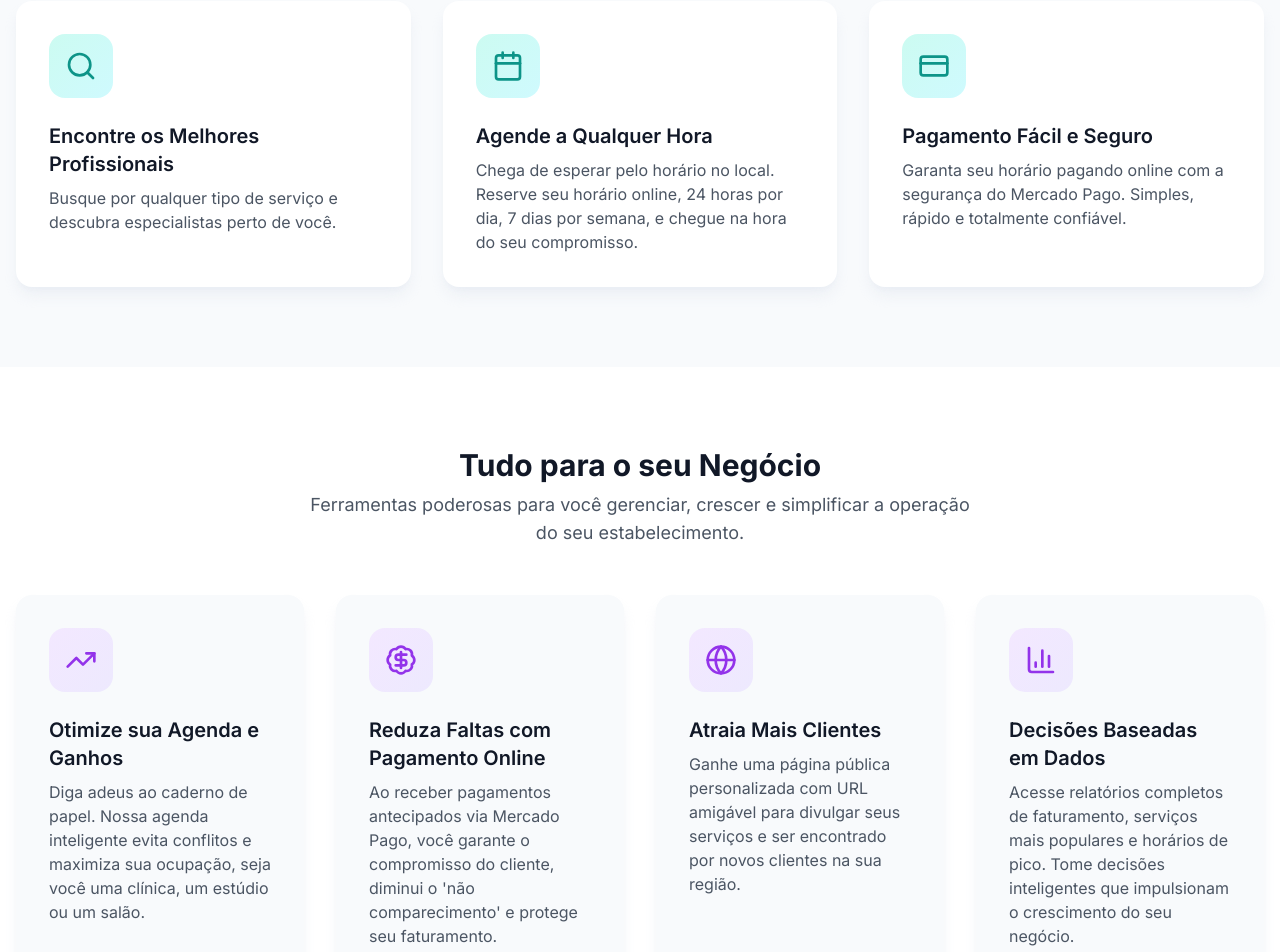
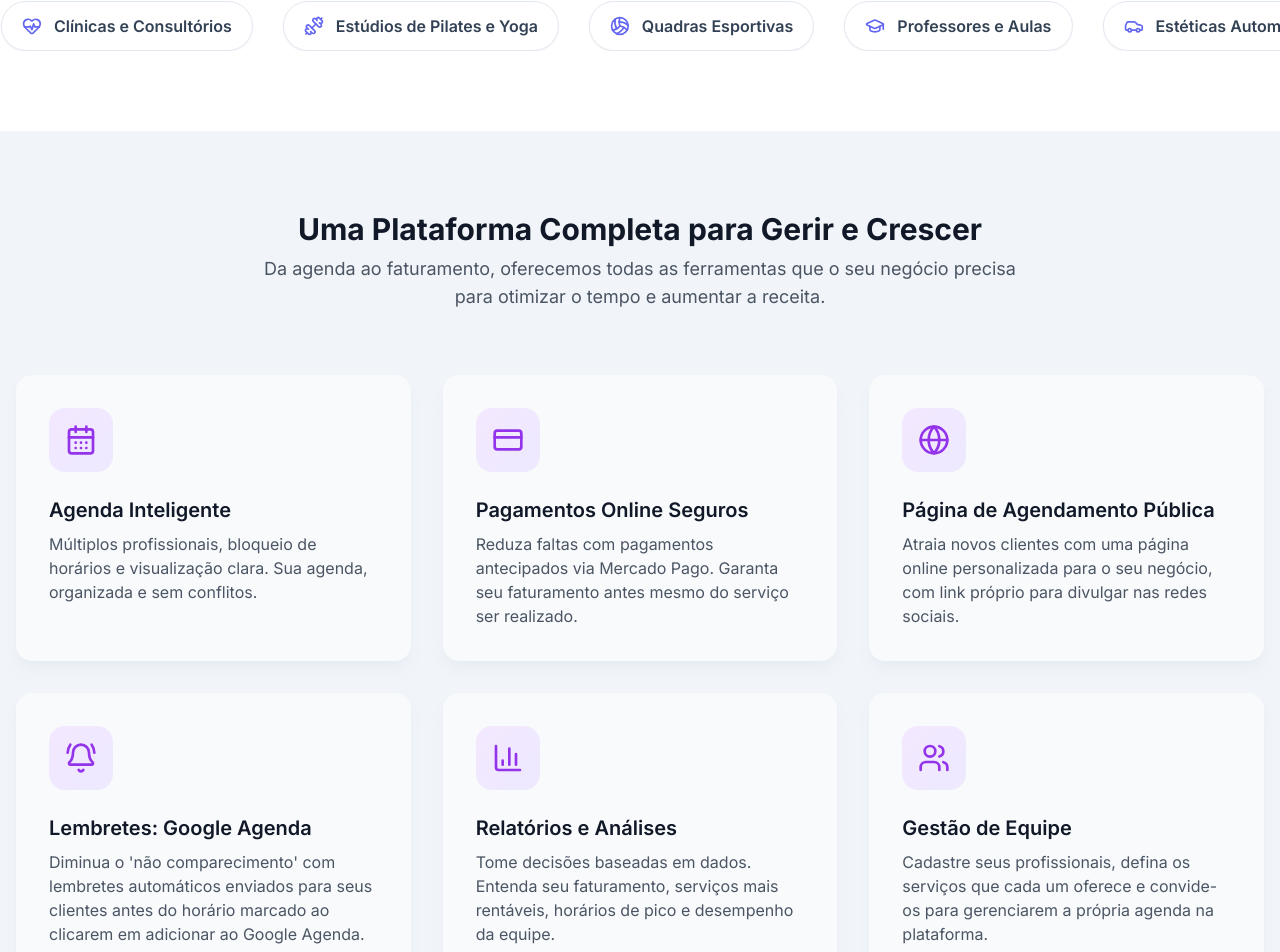
Before and after one commit to alessandrotostes/aen-agendamentos, a Next.js app in the folder app-agendamento/: page / in a window 1280 px wide. Shown: the part 1080-2032 px from the top of the page. Built offline with nearby package versions, Linux system fonts and the light colour scheme; no server answers.

Commit message:
feat: adicionar seção de audiência com swiper e atualizar benefícios do cliente e proprietário

```diff
--- a/app-agendamento/package.json
+++ b/app-agendamento/package.json
@@ -32,6 +32,7 @@
     "react-transition-group": "^4.4.5",
     "recharts": "^3.2.1",
     "stripe": "^18.4.0",
+    "swiper": "^12.0.2",
     "uid": "^2.0.2"
   },
   "devDependencies": {
--- a/app-agendamento/src/app/page.tsx
+++ b/app-agendamento/src/app/page.tsx
@@ -3,6 +3,7 @@
 
 import { Header } from "@/components/landing/Header";
 import { HeroSection } from "@/components/landing/HeroSection";
+import { AudienceSection } from "@/components/landing/AudienceSection";
 import { ClientBenefits } from "@/components/landing/ClientBenefits";
 import { OwnerBenefits } from "@/components/landing/OwnerBenefits";
 import { ProfessionalBenefits } from "@/components/landing/ProfessionalBenefits";
@@ -15,8 +16,9 @@ export default function HomePage() {
       <Header />
       <main>
         <HeroSection />
+        <AudienceSection />
+        <OwnerBenefits />
         <ClientBenefits />
-        <OwnerBenefits />
         <ProfessionalBenefits />
         <CTASection />
       </main>
--- /dev/null
+++ b/app-agendamento/src/components/landing/AudienceSection.tsx
@@ -0,0 +1,94 @@
+"use client";
+
+import {
+  Scissors,
+  HeartPulse,
+  Dumbbell,
+  GraduationCap,
+  Volleyball,
+  Car,
+  Leaf,
+  CalendarDays,
+  PawPrint,
+  type LucideIcon,
+} from "lucide-react";
+import React from "react";
+
+// Importar o Swiper e os seus módulos
+import { Swiper, SwiperSlide } from "swiper/react";
+import { Autoplay, FreeMode } from "swiper/modules";
+
+// Importar os estilos do Swiper
+import "swiper/css";
+import "swiper/css/free-mode";
+
+const audiences = [
+  { icon: Scissors, name: "Salões e Barbearias" },
+  { icon: HeartPulse, name: "Clínicas e Consultórios" },
+  { icon: Dumbbell, name: "Estúdios de Pilates e Yoga" },
+  { icon: Volleyball, name: "Quadras Esportivas" },
+  { icon: GraduationCap, name: "Professores e Aulas" },
+  { icon: Car, name: "Estéticas Automotivas" },
+  { icon: Leaf, name: "Massagistas e Terapeutas" },
+  { icon: PawPrint, name: "Pet Shops e Banhos" },
+  {
+    icon: CalendarDays,
+    name: "Se o negócio vive de agendamentos, é para você!",
+  },
+];
+
+const AudienceItem = ({
+  icon: IconComponent,
+  name,
+}: {
+  icon: LucideIcon;
+  name: string;
+}) => (
+  <div className="flex items-center justify-center gap-3 bg-white border border-slate-200 rounded-full px-5 py-3 shadow-sm">
+    <IconComponent className="w-5 h-5 text-indigo-500" />
+    <span className="font-semibold text-slate-700 whitespace-nowrap">
+      {name}
+    </span>
+  </div>
+);
+
+export const AudienceSection = () => {
+  return (
+    <section id="para-quem" className="py-20 bg-white overflow-hidden">
+      <div className="container mx-auto px-4 text-center">
+        <h2 className="text-3xl font-bold text-gray-900">
+          Perfeito para o seu tipo de negócio
+        </h2>
+        <p className="mt-2 text-lg text-gray-600 max-w-2xl mx-auto">
+          Se o seu negócio vive de agendamentos, a nossa plataforma é a ideal.
+          <br />
+          De salões a consultórios, simplificamos a sua rotina.
+        </p>
+      </div>
+
+      <div className="mt-12">
+        <Swiper
+          modules={[Autoplay, FreeMode]}
+          loop={true}
+          freeMode={true}
+          slidesPerView="auto"
+          spaceBetween={30}
+          speed={5500}
+          autoplay={{
+            delay: 0,
+            // ▼▼▼ ALTERAÇÕES APLICADAS AQUI ▼▼▼
+            disableOnInteraction: false, // <-- Garante que o autoplay retoma após o "arrastar" //
+            // ▲▲▲ FIM DAS ALTERAÇÕES ▲▲▲
+          }}
+          className="!w-full"
+        >
+          {audiences.map((item, index) => (
+            <SwiperSlide key={index} className="!w-auto">
+              <AudienceItem icon={item.icon} name={item.name} />
+            </SwiperSlide>
+          ))}
+        </Swiper>
+      </div>
+    </section>
+  );
+};
--- a/app-agendamento/src/components/landing/ClientBenefits.tsx
+++ b/app-agendamento/src/components/landing/ClientBenefits.tsx
@@ -25,7 +25,7 @@ const clientBenefits = [
 ];
 
 export const ClientBenefits = () => (
-  <section id="clientes" className="py-20 bg-slate-50">
+  <section id="clientes" className="py-20 bg-white">
     <div className="container mx-auto px-4 text-center">
       <h2 className="text-3xl font-bold text-gray-900">
         Tudo para você, Cliente
--- a/app-agendamento/src/components/landing/OwnerBenefits.tsx
+++ b/app-agendamento/src/components/landing/OwnerBenefits.tsx
@@ -1,70 +1,89 @@
 "use client";
 
 import React from "react";
-// 1. IMPORTAR O NOVO ÍCONE
-import { TrendingUp, BadgeDollarSign, Globe, BarChart3 } from "lucide-react";
+// 1. Importar todos os ícones que vamos usar
+import {
+  CalendarDays,
+  CreditCard,
+  Globe,
+  BellRing,
+  BarChart3,
+  Users,
+} from "lucide-react";
 import { PricingCard } from "./PricingCard";
 
-// 2. ADICIONAR O NOVO BENEFÍCIO À LISTA
-const ownerBenefits = [
+// 2. Criar a nova lista de funcionalidades chave
+const features = [
   {
-    icon: <TrendingUp />,
-    title: "Otimize sua Agenda e Ganhos",
+    icon: <CalendarDays />,
+    title: "Agenda Inteligente",
     description:
-      "Diga adeus ao caderno de papel. Nossa agenda inteligente evita conflitos e maximiza sua ocupação, seja você uma clínica, um estúdio ou um salão.",
+      "Múltiplos profissionais, bloqueio de horários e visualização clara. Sua agenda, organizada e sem conflitos.",
   },
   {
-    icon: <BadgeDollarSign />,
-    title: "Reduza Faltas com Pagamento Online",
+    icon: <CreditCard />,
+    title: "Pagamentos Online Seguros",
     description:
-      "Ao receber pagamentos antecipados via Mercado Pago, você garante o compromisso do cliente, diminui o 'não comparecimento' e protege seu faturamento.",
+      "Reduza faltas com pagamentos antecipados via Mercado Pago. Garanta seu faturamento antes mesmo do serviço ser realizado.",
   },
   {
     icon: <Globe />,
-    title: "Atraia Mais Clientes",
+    title: "Página de Agendamento Pública",
     description:
-      "Ganhe uma página pública personalizada com URL amigável para divulgar seus serviços e ser encontrado por novos clientes na sua região.",
+      "Atraia novos clientes com uma página online personalizada para o seu negócio, com link próprio para divulgar nas redes sociais.",
   },
-  // --- NOVO CARTÃO ADICIONADO AQUI ---
+  {
+    icon: <BellRing />,
+    title: "Lembretes: Google Agenda",
+    description:
+      "Diminua o 'não comparecimento' com lembretes automáticos enviados para seus clientes antes do horário marcado ao clicarem em adicionar ao Google Agenda.",
+  },
   {
     icon: <BarChart3 />,
-    title: "Decisões Baseadas em Dados",
+    title: "Relatórios e Análises",
     description:
-      "Acesse relatórios completos de faturamento, serviços mais populares e horários de pico. Tome decisões inteligentes que impulsionam o crescimento do seu negócio.",
+      "Tome decisões baseadas em dados. Entenda seu faturamento, serviços mais rentáveis, horários de pico e desempenho da equipe.",
   },
-  // ------------------------------------
+  {
+    icon: <Users />,
+    title: "Gestão de Equipe",
+    description:
+      "Cadastre seus profissionais, defina os serviços que cada um oferece e convide-os para gerenciarem a própria agenda na plataforma.",
+  },
 ];
 
 export const OwnerBenefits = () => (
-  <section id="negocios" className="py-20 bg-white">
+  // 3. Atualizar o título e a descrição da secção
+  <section id="negocios" className="py-20 bg-slate-100">
     <div className="container mx-auto px-4 text-center">
       <h2 className="text-3xl font-bold text-gray-900">
-        Tudo para o seu Negócio
+        Uma Plataforma Completa para Gerir e Crescer
       </h2>
-      <p className="mt-2 text-lg text-gray-600 max-w-2xl mx-auto">
-        Ferramentas poderosas para você gerenciar, crescer e simplificar a
-        operação do seu estabelecimento.
+      <p className="mt-2 text-lg text-gray-600 max-w-3xl mx-auto">
+        Da agenda ao faturamento, oferecemos todas as ferramentas que o seu
+        negócio precisa para otimizar o tempo e aumentar a receita.
       </p>
-      {/* 3. ATUALIZAR AS CLASSES DO GRID PARA 4 COLUNAS */}
-      <div className="mt-12 grid grid-cols-1 md:grid-cols-2 lg:grid-cols-4 gap-8">
-        {ownerBenefits.map((benefit) => (
+      {/* 4. Usar um grid responsivo para as novas funcionalidades */}
+      <div className="mt-16 grid grid-cols-1 md:grid-cols-2 lg:grid-cols-3 gap-8">
+        {features.map((feature) => (
           <div
-            key={benefit.title}
+            key={feature.title}
             className="bg-slate-50 p-8 rounded-2xl shadow-lg shadow-slate-200/60 text-left border border-transparent hover:border-purple-300 transition-all duration-300 transform hover:-translate-y-2 group"
           >
             <div className="flex items-center justify-center w-16 h-16 rounded-2xl bg-gradient-to-br from-purple-100 to-violet-100 mb-6 transition-all duration-300 group-hover:scale-110">
-              {React.cloneElement(benefit.icon, {
+              {React.cloneElement(feature.icon, {
                 className: "w-8 h-8 text-purple-600",
               })}
             </div>
             <h3 className="text-xl font-semibold text-gray-900">
-              {benefit.title}
+              {feature.title}
             </h3>
-            <p className="mt-2 text-gray-600">{benefit.description}</p>
+            <p className="mt-2 text-gray-600">{feature.description}</p>
           </div>
         ))}
       </div>
 
+      {/* O cartão de preços continua aqui, pois faz parte da oferta para o negócio */}
       <PricingCard />
     </div>
   </section>
```
Also changed, not shown: 1 other file (tests, documents, lock files or other folders).
